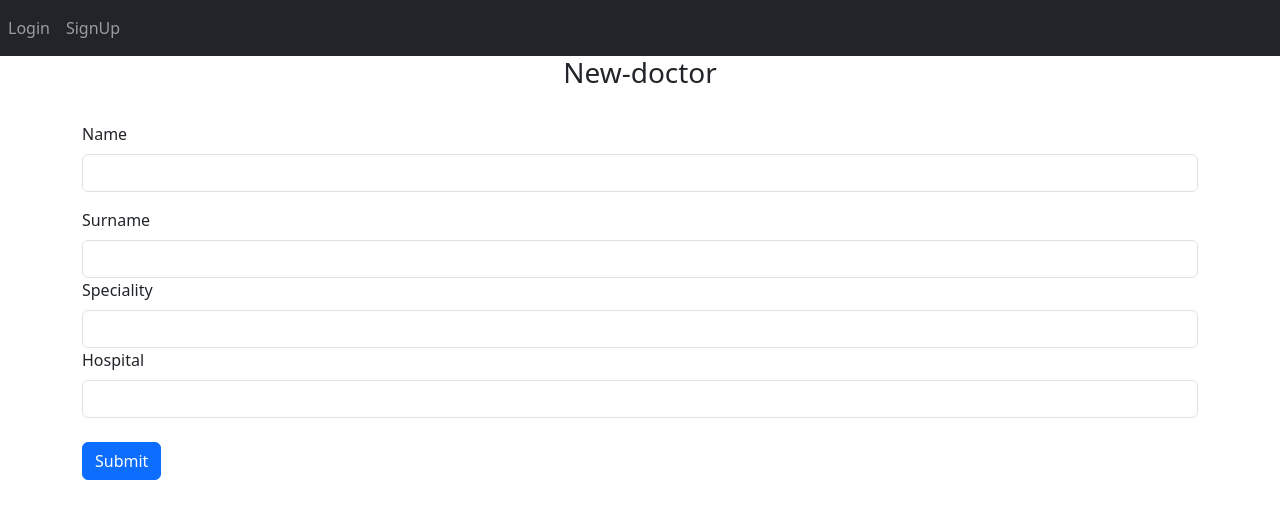
After one commit to akulistus/web-task, a Flask app: page /new-doctor in a window 1280 px wide. The commit adds this page. Shown: the top 519 px of the page. Run offline with Flask 3, Linux system fonts and the light colour scheme; lists and menus that the app fills with data are empty; some libraries are stand-ins or nearby versions.

Commit message:
replaced all form with wtf&edit finally works...

```diff
--- a/website/auth.py
+++ b/website/auth.py
@@ -1,6 +1,6 @@
 from flask import Blueprint, request, render_template, flash, redirect, url_for
-from .models import Patient, Passport
-from .forms import SignUpForm
+from .models import Patient, Passport, Hospital, Doctor, Appointment
+from .forms import SignUpForm, LoginForm, DoctorForm, AppointmentForm
 from werkzeug.security import generate_password_hash, check_password_hash
 from . import db
 from flask_login import login_user, login_required, logout_user, current_user
@@ -9,9 +9,12 @@ auth = Blueprint("auth", __name__)
 
 @auth.route('/login', methods = ['POST', 'GET'])
 def login():
-    if request.method == 'POST':
-        name = request.form.get('name')
-        password = request.form.get('password')
+
+    form = LoginForm()
+    if form.validate_on_submit():
+
+        name = form.name.data
+        password = form.password.data
 
         patient = Patient.query.filter_by(name = name).first()
         if patient:
@@ -24,7 +27,7 @@ def login():
         else:
             flash('No such patient!', category='alert-danger')
 
-    return render_template("login.html", user = current_user)
+    return render_template("login.html", form = form, user = current_user)
 
 @auth.route('/sign-up', methods = ['POST', 'GET'])
 def sign_up():
@@ -35,29 +38,14 @@ def sign_up():
         surname = form.surname.data
         passport_code = form.passport_code.data
         password1 = form.password1.data
-        password2 = form.password2.data
-
-    # if request.method == 'POST':
-    #     name = request.form.get('name')
-    #     surname = request.form.get('surname')
-    #     passport_code = request.form.get('passport_code')
-    #     password1 = request.form.get('password1')
-    #     password2 = request.form.get('password2')
-
-    #     if len(name) < 2:
-    #         print("here")
-    #         flash('Name must be greater than 2 characters', category='alert-danger')
-    #     elif password1 != password2:
-    #         flash('Passwords don\'t match', category="alert-danger")
-    #     else:
-    #         new_passport = Passport(ind_code = passport_code)
-    #         new_patient = Patient(name = name, surname = surname, password = generate_password_hash(password1), passport = new_passport)
-    #         db.session.add(new_passport)
-    #         db.session.add(new_patient)
-    #         db.session.commit()
-    #         login_user(new_patient, remember=True)
-    #         flash('Account created!', category="alert-success")
-    #         return redirect(url_for('views.home'))
+        new_passport = Passport(ind_code = passport_code)
+        new_patient = Patient(name = name, surname = surname, password = generate_password_hash(password1), passport = new_passport)
+        db.session.add(new_passport)
+        db.session.add(new_patient)
+        db.session.commit()
+        login_user(new_patient, remember=True)
+        flash('Account created!', category="alert-success")
+        return redirect(url_for('views.home'))
 
     return render_template("sign-up.html", form = form, user = current_user)
 
@@ -67,3 +55,42 @@ def logout():
     logout_user()
 
     return redirect(url_for('auth.login'))
+
+@auth.route('/new-doctor', methods = ['POST', 'GET'])
+def new_doctor():
+
+    form = DoctorForm()
+    form.hospital.choices = [(hospital.id, hospital.name) for hospital in Hospital.query.order_by(Hospital.name).all()]
+    if form.validate_on_submit():
+        name = form.name.data
+        surname = form.surname.data
+        speciality = form.speciality.data
+        hospital_id = form.hospital.data[0]
+
+        new_doctor = Doctor(
+            name = name,
+            surname = surname,
+            speciality = speciality,
+            hospital_id = hospital_id)
+        db.session.add(new_doctor)
+        db.session.commit()
+        flash('Doctor successfully added!', category="alert-success")
+
+    return render_template("registerDoctor.html", form = form, user = current_user)
+
+@auth.route('/new-appointment', methods = ['POST', 'GET'])
+def new_appointment():
+
+    form = AppointmentForm()
+    form.doctor.choices = [(doctor.id, doctor.name) for doctor in Doctor.query.order_by(Doctor.name).all()]
+    form.patient.choices = [(patient.id, patient.name) for patient in Patient.query.order_by(Patient.name).all()]
+    if form.validate_on_submit():
+        doctor_id = form.doctor.data[0]
+        patient_id = form.patient.data[0]
+        info = form.info.data
+        appointment = Appointment(doctor_id = doctor_id, patient_id = patient_id, info = info)
+        db.session.add(appointment)
+        db.session.commit()
+        flash('Appointment successfully crated!', category="alert-success")
+
+    return render_template("createAppointment.html", form = form, user = current_user)
--- a/website/forms.py
+++ b/website/forms.py
@@ -1,11 +1,29 @@
 from flask_wtf import FlaskForm
-from wtforms import StringField, SubmitField, PasswordField
-from wtforms.validators import DataRequired, EqualTo, InputRequired
+from wtforms import StringField, SubmitField, PasswordField, SelectField, TextAreaField
+from wtforms.validators import DataRequired, EqualTo, InputRequired, Length, Regexp
 
 class SignUpForm(FlaskForm):
-    name = StringField("Name", validators=[DataRequired()])
-    surname = StringField("Surname")
-    passport_code = StringField("Passport Code")
-    password1 = PasswordField("Password",validators=[InputRequired(), EqualTo("password2", message="Passwords must match")])
-    password2 = PasswordField("Password (Confirm)")
+    name = StringField("Name", validators=[DataRequired(), Length(min=2, max=50), Regexp("^[a-zA-Z]+$", message="Must contain only letters")])
+    surname = StringField("Surname", validators=[DataRequired(), Length(min=2, max=50), Regexp("^[a-zA-Z]+$", message="Must contain only letters")])
+    passport_code = StringField("Passport Code", validators=[DataRequired(), Length(min=10, max=10), Regexp("^\\d+$", message="Must contain only numbers")])
+    password1 = PasswordField("Password",validators=[InputRequired(), EqualTo("password2", message="Passwords don't match"), Length(min=5, max=50)])
+    password2 = PasswordField("Password (Confirm)", validators=[DataRequired(), Length(min=5, max=50)])
     submit = SubmitField("Submit")
+
+class LoginForm(FlaskForm):
+    name = StringField("Name", validators=[DataRequired(), Length(min=2, max=50), Regexp("^[a-zA-Z]+$", message="Must contain only letters")])
+    password = PasswordField("Password",validators=[InputRequired(), Length(min=5, max=50)])
+    submit = SubmitField("Submit")
+
+class DoctorForm(FlaskForm):
+    name = StringField("Name", validators=[DataRequired(), Length(min=2, max=50), Regexp("^[a-zA-Z]+$", message="Must contain only letters")])
+    surname = StringField("Surname", validators=[DataRequired(), Length(min=2, max=50), Regexp("^[a-zA-Z]+$", message="Must contain only letters")])
+    speciality = StringField("Speciality", validators=[DataRequired(), Length(min=2, max=50), Regexp("^[a-zA-Z]+$", message="Must contain only letters")])
+    hospital = SelectField("Hospital" , choices=[])
+    submit = SubmitField("Submit")
+
+class AppointmentForm(FlaskForm):
+    doctor = SelectField("Doctor" , choices=[])
+    patient = SelectField("Patient" , choices=[])
+    info = TextAreaField("Info")
+    submit = SubmitField("Submit")
--- /dev/null
+++ b/website/templates/registerDoctor.html
@@ -0,0 +1,24 @@
+{% extends "base.html" %}
+{% block title %} SignUp {% endblock %}
+{% block content %}
+    <form method="POST">
+        <h3 align="center">New-doctor</h3>
+        <br />
+        {{ form.hidden_tag() }}
+        {{ form.name.label(class="form-label") }}
+        {{ form.name(class="form-control") }}
+        <ul>
+            {% for error in form.name.errors %}
+                <li>{{ error }}</li>
+            {% endfor %}
+        </ul>
+        {{ form.surname.label(class="form-label") }}
+        {{ form.surname(class="form-control") }}
+        {{ form.speciality.label(class="form-label") }}
+        {{ form.speciality(class="form-control") }}
+        {{ form.hospital.label(class="form-label") }}
+        {{ form.hospital(class="form-control") }}
+        <br />
+        {{ form.submit(class="btn btn-primary") }}
+    </form>
+{% endblock %}
```
Also changed, not shown: website/static/index.js (+10 -7 lines), website/templates/appointments.html (+5 -5 lines), website/templates/createAppointment.html (added, +17 -0 lines), website/templates/login.html (+11 -9 lines), website/templates/sign-up.html (+15 -22 lines).
